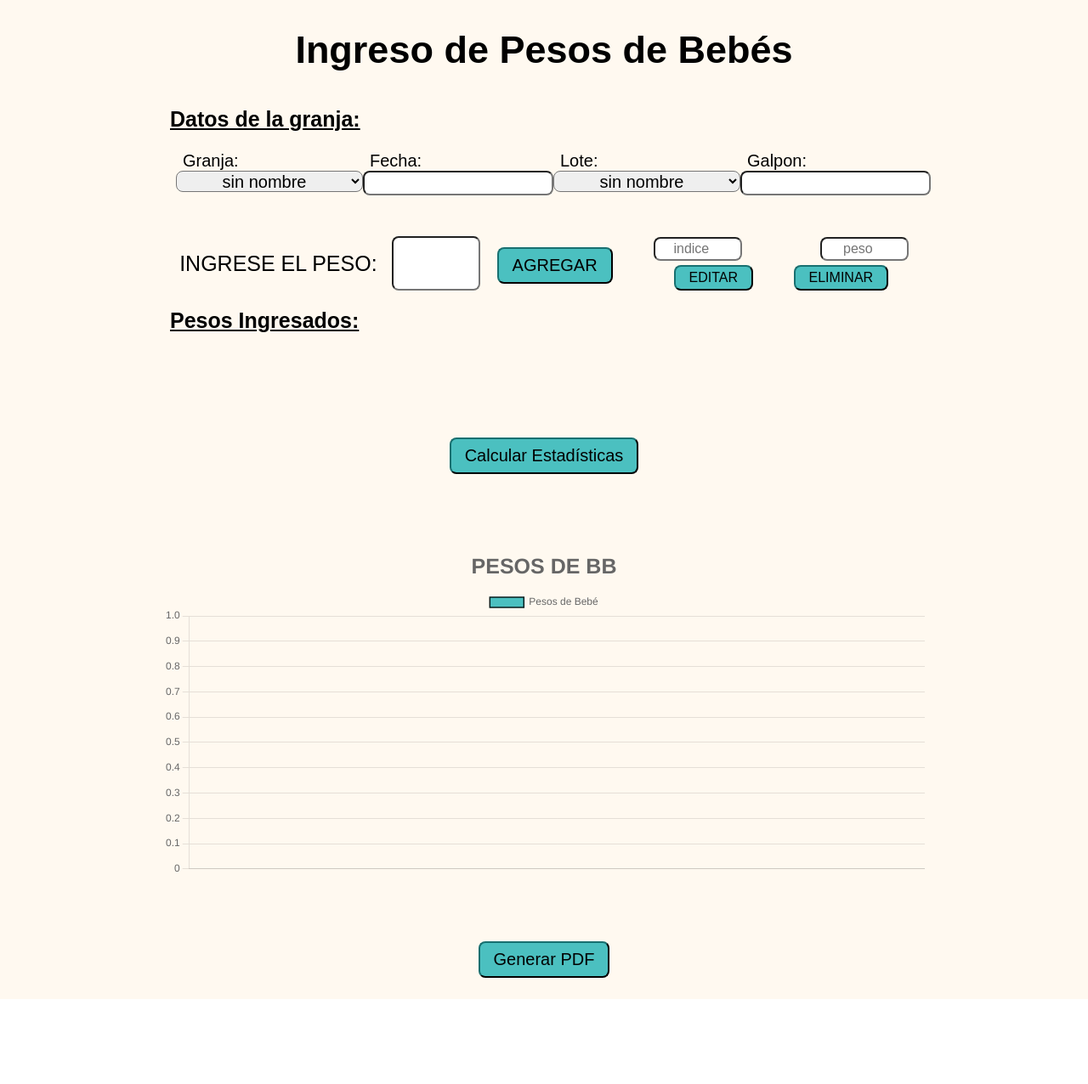
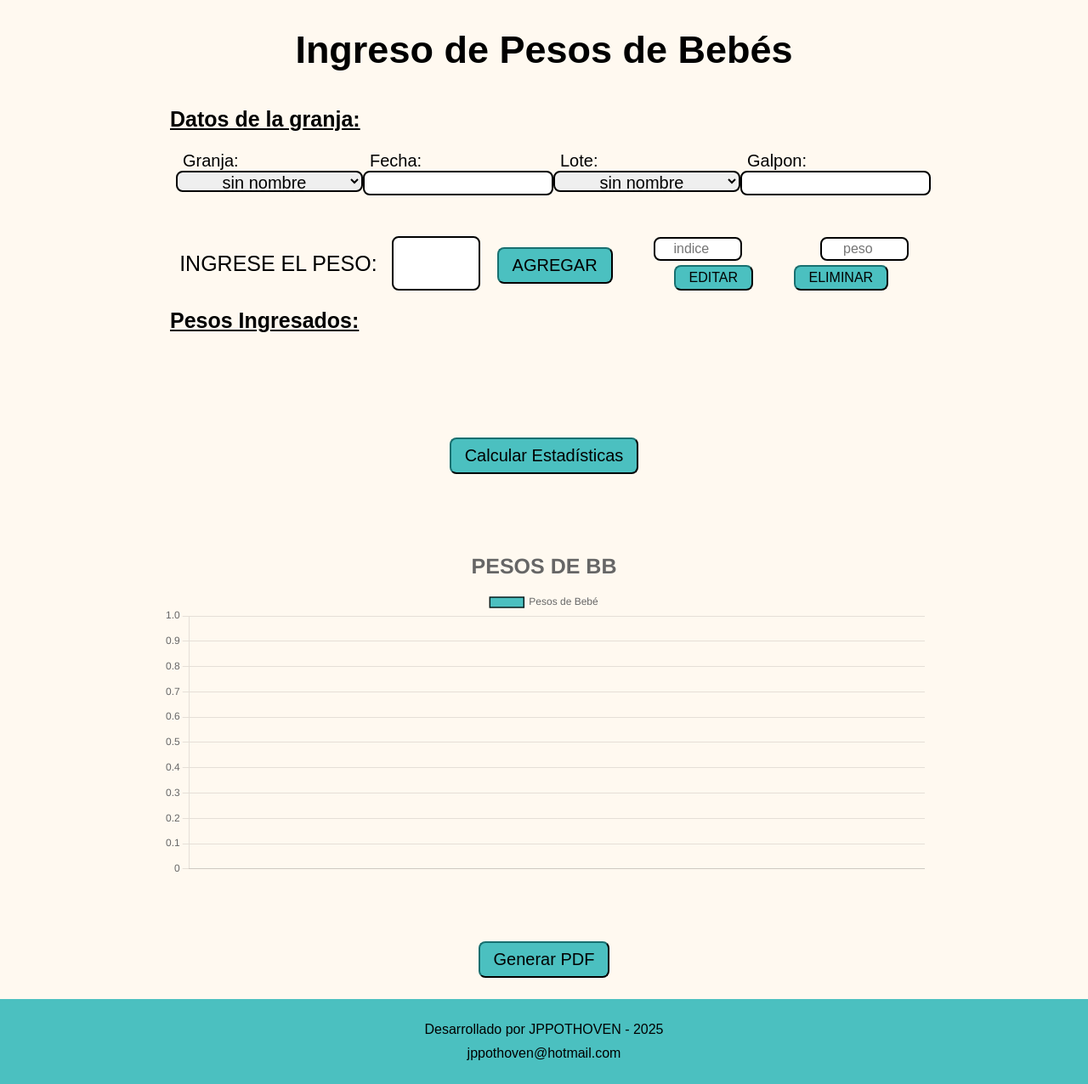
Before and after one commit to JnPbl/web_peso_pollitos, a React (Vite) app: page / in a window 1280 px wide. Shown: the whole page at 85% size. Before the commit the page ends 1176 px from the top, so only its background shows below. Built offline with nearby package versions, Linux system fonts and the light colour scheme.

Commit message:
se agrego css a buton e inputs

```diff
--- a/src/App.jsx
+++ b/src/App.jsx
@@ -1,12 +1,13 @@
 import { useState, useRef } from "react";
-import PesoForm from "./componentes/PesoFormulario";
-import Estadisticas from "./componentes/Estadisticas";
-import MostrarPesos from "./componentes/MostrarPesos";
+import PesoForm from "./componentes/PesoFormulario.jsx";
+import Estadisticas from "./componentes/Estadisticas.jsx";
+import MostrarPesos from "./componentes/MostrarPesos.jsx";
 import styles from "./index.module.css";
-import Histograma from "./componentes/Histograma";
-import DatosGranja from "./componentes/DatosGranja";
+import Histograma from "./componentes/Histograma.jsx";
+import DatosGranja from "./componentes/DatosGranja.jsx";
 import { jsPDF } from "jspdf";
 import html2canvas from "html2canvas";
+import Layout from "./layout/Layout.jsx"
 
 function App() {
   const [pesos, setPesos] = useState([]);
@@ -155,6 +156,7 @@ function App() {
   };
 
   return (
+    <Layout>
     <div className={styles.body}>
       <div className={styles.container}>
         <h1 className={styles.titulo}>Ingreso de Pesos de Bebés</h1>
@@ -177,6 +179,7 @@ function App() {
         </button>
       </div>
     </div>
+    </Layout>
   );
 }
 
--- a/src/componentes/DatosGranja.module.css
+++ b/src/componentes/DatosGranja.module.css
@@ -27,4 +27,12 @@
     border-radius: 8px;
     height: 25px;
     width: 220px;
+    outline: none;
+    transition: all 0.3s ease;
+    border: 2px solid black;
+
 }
+
+.input:focus {
+  border-color: var(--color-button); /* Cambia el color del borde cuando se hace foco */
+}
--- /dev/null
+++ b/src/componentes/Footer.jsx
@@ -0,0 +1,14 @@
+import styles from "./Footer.module.css";
+
+const Footer =()=>{
+    return(
+        <footer className={styles.footer}>
+
+            <p className={styles.p}>Desarrollado por JPPOTHOVEN - 2025</p>
+            <a className={styles.a} href="mailto:jppothoven@hotmail.com">jppothoven@hotmail.com</a>
+
+        </footer>
+    )
+}
+
+export default Footer
--- /dev/null
+++ b/src/componentes/Footer.module.css
@@ -0,0 +1,25 @@
+
+.footer{
+    background-color: var(--color-button);
+    height: 100px;
+    display: flex;
+    justify-content: center;
+    align-items: center;
+    flex-direction: column;
+
+}
+
+.p{
+    margin-bottom: 10px;
+}
+
+.a{
+    color:black;
+    text-decoration: none;
+    transition: font-weight 0.3s  ease;
+}
+
+.a:hover{
+    font-weight: bold;
+    transform: scale(1.03);
+}
--- a/src/componentes/PesoFormulario.module.css
+++ b/src/componentes/PesoFormulario.module.css
@@ -27,6 +27,13 @@ justify-content: space-between;
     text-align: center;
     border-radius: 8px;
     margin-bottom: 5px;
+    outline: none;
+    transition: all 0.3s ease;
+    border: 2px solid black;
+}
+
+.inputEdit:focus {
+  border-color: var(--color-button); /* Cambia el color del borde cuando se hace foco */
 }
 
 .containerButon{
@@ -42,6 +49,13 @@ justify-content: space-between;
   cursor: pointer;
   background-color: var(--color-button);
   border-color:var(--color-button-border);
+  transition: all 0.3s ease;
+}
+
+.buttonEditar:hover{
+  background-color: var(--color-button-hover);
+  transform: scale(1.03);
+  border-color: var(--color-button-hover);
 }
 
 .label {
@@ -56,6 +70,14 @@ justify-content: space-between;
     font-size: 25px;
     text-align: center;
     border-radius: 8px;
+    outline: none;
+    transition: all 0.3s ease;
+    border:2px solid black
+}
+
+.inputPeso:focus {
+  border-color: var(--color-button);
+  /* Cambia el color del borde cuando se hace foco */
 }
 
 .buttonAgregar {
@@ -66,5 +88,11 @@ justify-content: space-between;
   cursor: pointer;
   background-color: var(--color-button);
   border-color:var(--color-button-border);
+  transition: all 0.3s ease;
+}
 
+.buttonAgregar:hover{
+  background-color: var(--color-button-hover);
+  transform: scale(1.03);
+  border-color: var(--color-button-hover);
 }
--- a/src/index.module.css
+++ b/src/index.module.css
@@ -8,6 +8,7 @@
   --color-body:rgb(255, 249, 240);
   --color-button: rgba(75, 192, 192, 1);
   --color-button-border:rgb(6, 28, 28);
+  --color-button-hover:rgb(68, 212, 212)
 }
 
 .body{
@@ -43,4 +44,11 @@ text-align: center;
   margin-bottom: 25px;
   background-color: var(--color-button);
   border-color:var(--color-button-border);
+  transition: all 0.3s ease;
 }
+
+.buton:hover{
+  background-color: var(--color-button-hover);
+  transform: scale(1.03);
+border-color: var(--color-button-hover);
+}
--- /dev/null
+++ b/src/layout/Layout.jsx
@@ -0,0 +1,16 @@
+
+import Footer from "../componentes/Footer"
+
+/* eslint-disable react/prop-types */
+
+const Layout = (props)=>{
+ return (
+    <>
+    <main>{ props.children }</main>
+    <Footer/>
+    </>
+
+ )
+}
+
+export default Layout
```
